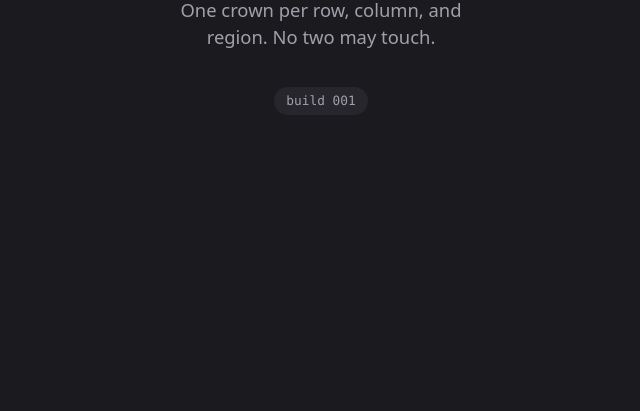
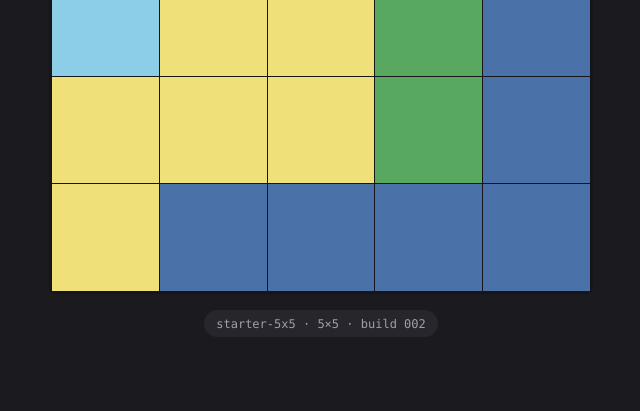
Before and after one commit to MilisaSithole/QueenMESh, a plain HTML site: page index.html in a window 1280 px wide. Shown: the part 389-800 px from the top of the page, without its empty margins (319-959 px from the left). Drawn offline with Linux system fonts and the light colour scheme.

Commit message:
Phase 1.1: N-driven board rendering with region palette

```diff
--- a/index.html
+++ b/index.html
@@ -10,10 +10,11 @@
 </head>
 <body>
   <main class="app">
-    <h1 class="title">Hello Queens</h1>
-    <p class="tagline">One crown per row, column, and region. No two may touch.</p>
-    <p class="build" id="build-marker">js not loaded</p>
+    <h1 class="title">QueenMESh</h1>
+    <div class="board" id="board"></div>
+    <p class="status" id="status">Loading…</p>
   </main>
+  <script src="puzzles.js"></script>
   <script src="main.js"></script>
 </body>
 </html>
--- a/main.js
+++ b/main.js
@@ -1,13 +1,88 @@
-// QueenMESh — Phase 0 scaffolding.
+// QueenMESh — Phase 1.1: static board rendering.
 //
-// Nothing here is game logic yet. The only job of this file is to prove the
-// whole pipeline works end to end: HTML loads, CSS applies, JS executes, and
-// the version you're looking at is the one you just pushed (not a cached one).
+// Renders a puzzle as a CSS grid of cells coloured by region. No interactivity
+// yet; Phase 2 adds pointer handling and Phase 1.2 replaces the uniform cell
+// separators with real region-boundary borders.
 //
-// Phase 0 deploy check: bump BUILD_MARKER, push, hard-refresh on desktop and on
-// the phone. If the new string shows up on both, the deploy loop is trustworthy
-// and every later phase is one commit away from being testable on a real URL.
+// Everything here is driven by puzzle.size. The 5x5 in puzzles.js is only a
+// scaffolding size — the shipping range is 6x6 to 9x9 — so no dimension, loop
+// bound, or palette entry may assume 5.
 
-const BUILD_MARKER = 'build 001';
+const BUILD_MARKER = 'build 002';
 
-document.getElementById('build-marker').textContent = BUILD_MARKER;
+// Raised only if a board is ever authored larger than the palette can colour.
+// The 9-colour ceiling is a real constraint, not an arbitrary one: see the
+// "Board size range" section of the implementation plan.
+const MAX_BOARD_SIZE = 9;
+
+/**
+ * Build the cell grid for a puzzle and mount it into the board container.
+ *
+ * Each cell carries data-row / data-col / data-region. Those attributes do
+ * real work beyond debugging: region colour is applied by CSS attribute
+ * selector (so Phase 9 can attach colour-blind patterns without touching
+ * markup), and Phase 2 reads row/col off the event target so a single
+ * delegated listener on the container replaces N-squared listeners.
+ */
+function renderBoard(boardEl, puzzle) {
+  const { size, regions } = puzzle;
+
+  boardEl.style.setProperty('--board-size', size);
+
+  const cells = document.createDocumentFragment();
+  for (let row = 0; row < size; row++) {
+    for (let col = 0; col < size; col++) {
+      const cell = document.createElement('div');
+      cell.className = 'cell';
+      cell.dataset.row = row;
+      cell.dataset.col = col;
+      cell.dataset.region = regions[row][col];
+      cells.append(cell);
+    }
+  }
+
+  boardEl.replaceChildren(cells);
+}
+
+/**
+ * Cheap structural checks on puzzle data. Phase 4 owns proper loud-failure
+ * validation of authored puzzle files; this is just enough to make a
+ * malformed board obvious now instead of rendering as silent visual nonsense.
+ */
+function describeProblem(puzzle) {
+  if (!puzzle) return 'no puzzle to load';
+
+  const { size, regions } = puzzle;
+  if (!Number.isInteger(size) || size < 2) return `bad size: ${size}`;
+  if (size > MAX_BOARD_SIZE) return `size ${size} exceeds the ${MAX_BOARD_SIZE} colour palette`;
+  if (!Array.isArray(regions) || regions.length !== size) {
+    return `expected ${size} region rows, got ${regions?.length}`;
+  }
+
+  for (let row = 0; row < size; row++) {
+    if (!Array.isArray(regions[row]) || regions[row].length !== size) {
+      return `row ${row} has ${regions[row]?.length} cells, expected ${size}`;
+    }
+    for (const id of regions[row]) {
+      if (!Number.isInteger(id) || id < 0 || id >= size) {
+        return `row ${row} has out-of-range region id ${id}`;
+      }
+    }
+  }
+
+  return null;
+}
+
+const boardEl = document.getElementById('board');
+const statusEl = document.getElementById('status');
+
+const puzzle = PUZZLES[0];
+const problem = describeProblem(puzzle);
+
+if (problem) {
+  statusEl.textContent = `Puzzle failed to load — ${problem}`;
+  statusEl.dataset.state = 'error';
+} else {
+  renderBoard(boardEl, puzzle);
+  statusEl.textContent = `${puzzle.id} · ${puzzle.size}×${puzzle.size} · ${BUILD_MARKER}`;
+}
--- /dev/null
+++ b/puzzles.js
@@ -0,0 +1,44 @@
+// QueenMESh — puzzle data.
+//
+// Phase 1.1 holds a single hardcoded puzzle, but it is already shaped the way
+// the Phase 4 JSON schema will want it, so that phase is a file move rather
+// than a rewrite. Deliberately a plain JS object rather than a fetched .json
+// file: fetch() is blocked under file://, and the plan values being able to
+// open index.html directly with no server.
+//
+// Schema
+//   id         stable identifier, used later for progress persistence (Phase 7)
+//   size       N. The board is N x N with N regions. Nothing else may assume 5.
+//   difficulty coarse label; Phase 5 replaces hand-labels with tier scoring
+//   regions    regions[row][col] = region index, 0 .. size-1
+//   solution   solution[row] = column of that row's crown
+//
+// `solution` is not shown to the player. It exists so Phase 3 can verify win
+// detection against a known-good answer and Phase 6 can build hints on it.
+
+const PUZZLES = [
+  {
+    id: 'starter-5x5',
+    size: 5,
+    difficulty: 'easy',
+
+    // Verified to have exactly one solution: of the 14 crown arrangements that
+    // satisfy row/column/adjacency on a 5x5, this region layout admits only
+    // the one recorded below. Every region is contiguous, sizes are 5/4/4/6/6,
+    // and none is a degenerate single cell.
+    //
+    //   B B a A A       lowercase marks the crown cell
+    //   b A A C C
+    //   B D D c E
+    //   D d D C E
+    //   D E E E e
+    regions: [
+      [1, 1, 0, 0, 0],
+      [1, 0, 0, 2, 2],
+      [1, 3, 3, 2, 4],
+      [3, 3, 3, 2, 4],
+      [3, 4, 4, 4, 4],
+    ],
+    solution: [2, 0, 3, 1, 4],
+  },
+];
--- a/style.css
+++ b/style.css
@@ -1,6 +1,6 @@
-/* QueenMESh — Phase 0 scaffolding.
-   Mobile-first from the start: the phone is the primary target, desktop is the
-   wider layout that falls out of it. */
+/* QueenMESh — Phase 1.1: static board rendering.
+   Mobile-first: the phone is the primary target and desktop is the wider
+   layout that falls out of it. */
 
 :root {
   --bg: #1b1b1f;
@@ -8,6 +8,32 @@
   --text: #f2f2f5;
   --text-dim: #a0a0ab;
   --accent: #e8b931;
+  --danger: #ff6b6b;
+
+  --grid-line: #15151a;
+  --hairline: 1px;
+  --frame: 3px;
+
+  /* Nine region colours, because the shipping range tops out at 9x9 and a
+     board of N regions needs N distinct fills. Only five are used by the
+     Phase 1 puzzle; the rest are defined now so a larger board never forces a
+     palette redesign.
+
+     Hues are spread wide and lightness is deliberately varied as a second
+     channel, which keeps regions separable in greyscale and under the common
+     forms of colour blindness. Nine still pushes past what the 8-colour
+     Okabe-Ito safe palette covers, so the largest boards genuinely need the
+     Phase 9 pattern pass — the data-region attribute on every cell is the
+     hook that lets patterns attach in CSS alone. */
+  --region-0: #e8a33d; /* orange     */
+  --region-1: #8ccde8; /* sky blue   */
+  --region-2: #58a860; /* green      */
+  --region-3: #efe07a; /* yellow     */
+  --region-4: #4a72a8; /* navy       */
+  --region-5: #c9503a; /* vermillion */
+  --region-6: #e39fc0; /* pink       */
+  --region-7: #aeb4bc; /* grey       */
+  --region-8: #9179c9; /* purple     */
 }
 
 * {
@@ -34,39 +60,73 @@ body {
   flex-direction: column;
   align-items: center;
   justify-content: center;
-  gap: 0.75rem;
-  padding: 2rem 1rem;
-  /* Curved/notched edges on the S25 Ultra — honoured from the first screen so
-     later phases inherit it rather than retrofitting. */
-  padding-left: max(1rem, env(safe-area-inset-left));
-  padding-right: max(1rem, env(safe-area-inset-right));
-  padding-top: max(2rem, env(safe-area-inset-top));
-  padding-bottom: max(2rem, env(safe-area-inset-bottom));
+  gap: 1rem;
+  /* Horizontal padding is deliberately tiny. At 9x9 on a ~412px-wide phone
+     every pixel of board width is load-bearing for the ~44px tap target, so
+     the board has to run nearly edge to edge. Safe-area insets still win
+     where they are non-zero (curved edges, landscape). */
+  padding: 1.5rem 0.25rem;
+  padding-left: max(0.25rem, env(safe-area-inset-left));
+  padding-right: max(0.25rem, env(safe-area-inset-right));
+  padding-top: max(1.5rem, env(safe-area-inset-top));
+  padding-bottom: max(1.5rem, env(safe-area-inset-bottom));
   text-align: center;
 }
 
 .title {
   margin: 0;
-  font-size: clamp(2rem, 9vmin, 3.5rem);
+  font-size: clamp(1.5rem, 6vmin, 2.25rem);
   font-weight: 700;
   letter-spacing: -0.02em;
   color: var(--accent);
 }
 
-.tagline {
-  margin: 0;
-  max-width: 32ch;
-  font-size: clamp(0.95rem, 3.5vmin, 1.15rem);
-  line-height: 1.5;
-  color: var(--text-dim);
+/* --board-size is set from JS off puzzle.size, so the same rules lay out a
+   5x5 scaffold and a 9x9 shipping board with no CSS change. */
+.board {
+  display: grid;
+  grid-template-columns: repeat(var(--board-size, 5), 1fr);
+  grid-template-rows: repeat(var(--board-size, 5), 1fr);
+  /* 98vw keeps 9x9 cells just above the 44px tap-target floor on a 412px
+     phone; 68vh keeps the board on screen in landscape, where height rather
+     than width is the binding dimension; 34rem stops it ballooning on
+     desktop. */
+  width: min(98vw, 68vh, 34rem);
+  aspect-ratio: 1;
+  /* Phase 1.1 draws plain uniform separators by letting the board background
+     show through the grid gaps. Phase 1.2 replaces this with thick borders
+     drawn only on genuine region boundaries. */
+  gap: var(--hairline);
+  background: var(--grid-line);
+  border: var(--frame) solid var(--grid-line);
+  border-radius: 6px;
 }
 
-.build {
-  margin: 1.5rem 0 0;
+.cell {
+  background: var(--surface);
+}
+
+.cell[data-region="0"] { background: var(--region-0); }
+.cell[data-region="1"] { background: var(--region-1); }
+.cell[data-region="2"] { background: var(--region-2); }
+.cell[data-region="3"] { background: var(--region-3); }
+.cell[data-region="4"] { background: var(--region-4); }
+.cell[data-region="5"] { background: var(--region-5); }
+.cell[data-region="6"] { background: var(--region-6); }
+.cell[data-region="7"] { background: var(--region-7); }
+.cell[data-region="8"] { background: var(--region-8); }
+
+.status {
+  margin: 0;
   padding: 0.4rem 0.75rem;
   border-radius: 999px;
   background: var(--surface);
   font-family: ui-monospace, SFMono-Regular, Menlo, Consolas, monospace;
-  font-size: 0.8rem;
+  font-size: 0.75rem;
   color: var(--text-dim);
 }
+
+.status[data-state="error"] {
+  background: color-mix(in srgb, var(--danger) 20%, var(--surface));
+  color: var(--danger);
+}
```
Also changed, not shown: 1 other file.
